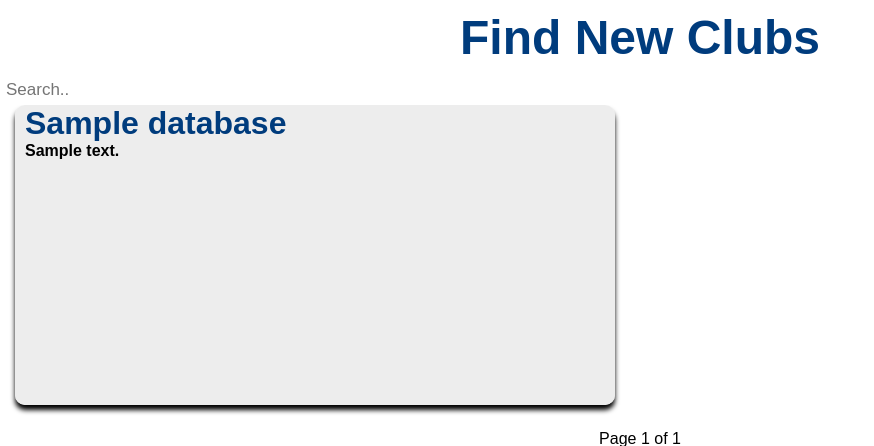
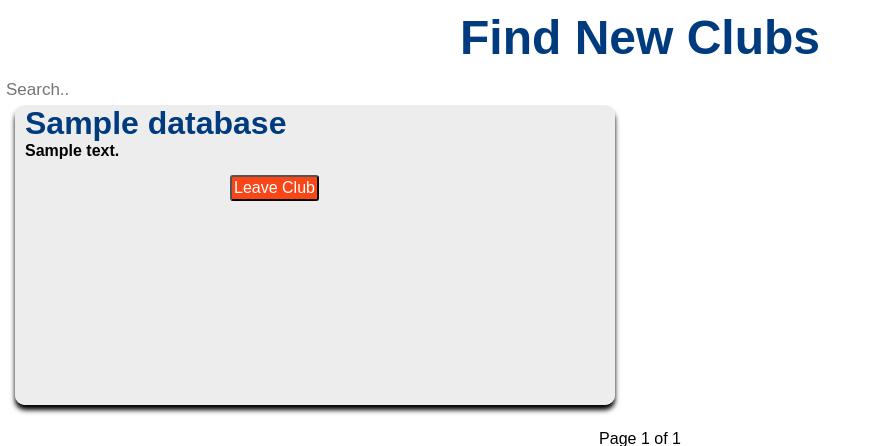
Before and after one commit to JosephShumilla/GatorClubManager, a Django app: page /joinClubs.html in a window 1280 px wide. Shown: the part 60-506 px from the top of the page, without its empty margins (0-874 px from the left). Run offline with Django 5.2, Linux system fonts and the light colour scheme; a user stored in the database is signed in; tables that the repository leaves empty hold one stand-in row (values such as "Sample post"); parts of the project's set-up code (start-up, migrations or seed data) failed here and were passed over.

Commit message:
leave clubs added

```diff
--- a/clubmanager/clubmanager/urls.py
+++ b/clubmanager/clubmanager/urls.py
@@ -30,6 +30,7 @@ urlpatterns = [
     path('myClubs.html', views.myClubs, name='myClubs'),
     path('upcomingEvents.html', views.upcomingEvents, name='upcomingEvents'),
     path('join/', views.joinSpecificClub, name='join_specific_club'),
+    path('leave/', views.leaveSpecificClub, name='leave_specific_club'),
 ]
 ## user login/logout authentication
 
--- a/clubmanager/members/views.py
+++ b/clubmanager/members/views.py
@@ -73,6 +73,24 @@ def joinSpecificClub(request):
         messages.error(request, 'You must be logged in to join a club')
     return redirect('myClubs')
 
+def leaveSpecificClub(request):
+    club_id = request.POST.get('club_id')
+    club = Club.objects.get(id=club_id)
+    user = request.user
+    print(user, club)
+
+    if user.is_authenticated:
+        try:
+            membership = Membership.objects.get(user=user, club=club)
+            membership.delete()
+            messages.success(request, f'You have left {club.club_name}')
+        except Membership.DoesNotExist:
+            messages.error(request, f'You are not a member of {club.club_name}')
+    else:
+        messages.error(request, 'You must be logged in to leave a club')
+
+    return redirect('myClubs')
+
 def joinClubs(request):
     clubs = Club.objects.all()
     user = request.user
--- a/clubmanager/templates/main_sites/joinClubs.html
+++ b/clubmanager/templates/main_sites/joinClubs.html
@@ -19,6 +19,11 @@
             <h2 class="club_body_text">{{ item.club.club_desc }}</h2>
 
             {% if user.is_authenticated and item.is_member %}
+            <form method="POST", action="{% url 'leave_specific_club' %}">
+                {% csrf_token %}
+                <input type="hidden" name="club_id" value="{{ item.club.id }}">
+                <button type="submit">Leave Club</button>
+            </form>
             {% else %}
             <form method="POST", action="{% url 'join_specific_club' %}">
                 {% csrf_token %}
```
